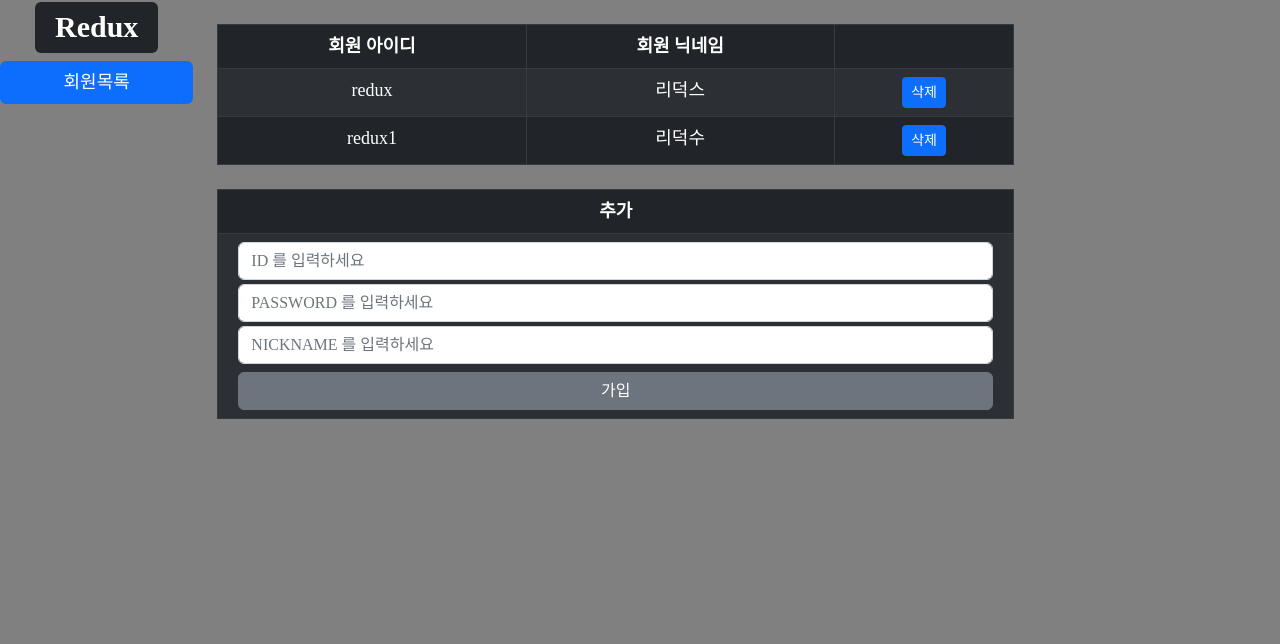
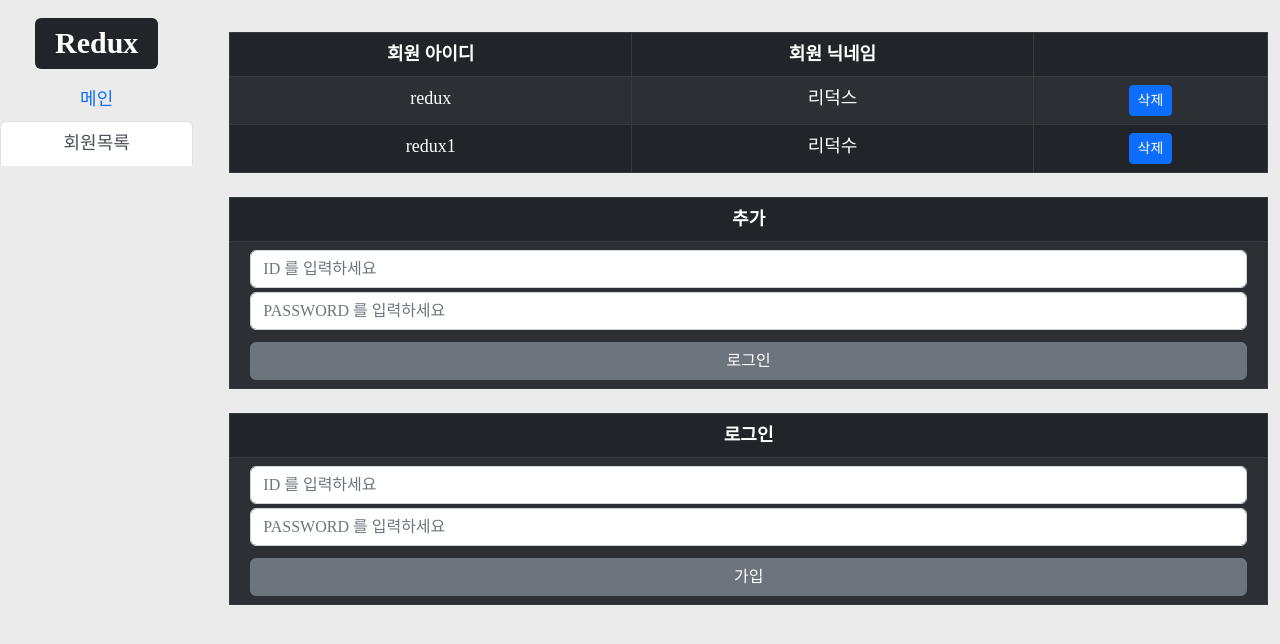
Before and after one commit to tjdals14798/React_redux, a React (Create React App) app: page / in a window 1280 px wide. Both pictures are taken after a click on the tab "회원목록". Shown: the top 644 px of the page. Built offline with nearby package versions, Linux system fonts and the light colour scheme.

Commit message:
22-08-10

```diff
--- a/src/App.css
+++ b/src/App.css
@@ -1,5 +1,5 @@
 body{
-  background: #808080;
+  background: #ebebeb;
   font-family: 'nanumsquare';
   text-align: center;
   font-size: 18px;
--- a/src/com/main.js
+++ b/src/com/main.js
@@ -5,12 +5,15 @@ import 'bootstrap/dist/css/bootstrap.min.css';
 
 export default function Main(){
     return(
-    <Tab.Container id="left-tabs-example" role="tablist" defaultActiveKey="first">
-      <Row>
+    <Tab.Container defaultActiveKey="first">
+      <Row className="mt-3">
         <Col md={2}>
-          <Nav variant="pills" className="flex-column">
+        <h1 style={{textAlign:"center"}}><Badge bg="dark">Redux</Badge></h1>
+          <Nav variant="tabs" className="flex-column">
             <Nav.Item>
-              <h1 style={{textAlign:"center"}}><Badge bg="dark">Redux</Badge></h1>
+              <Nav.Link eventKey="first">
+                메인
+              </Nav.Link>
             </Nav.Item>
             <Nav.Item>
               <Nav.Link eventKey="second">
@@ -20,8 +23,8 @@ export default function Main(){
           </Nav>
         </Col>
         <Col md={10}>
-          <Tab.Content>
-            <Tab.Pane eventKey="first" className="mt-4"> 리덕스 연습하귀ㅣ이~ </Tab.Pane>
+          <Tab.Content className="mt-3">
+            <Tab.Pane eventKey="first"> 리덕스 연습하귀ㅣ이~ </Tab.Pane>
             <Tab.Pane eventKey="second"> <Member/> </Tab.Pane>
           </Tab.Content>
         </Col>
--- a/src/com/memberInfo.js
+++ b/src/com/memberInfo.js
@@ -17,7 +17,7 @@ const MemberList = React.memo(function TodoList({ member, onRemove }) {
     );
   });
 
-export default function Member({ member, onCreate, onRemove }){
+export default function Member({ member, onCreate, onRemove, onSearch }){
 
   const [inputs,setInputs] = useState({
     id: '',
@@ -25,6 +25,12 @@ export default function Member({ member, onCreate, onRemove }){
     nickname: ''
   });
 
+  const [lgInputs,setLgInputs] = useState({
+    loginid: '',
+    loginpassword: ''
+  })
+
+  const { loginid, loginpassword } = lgInputs;
   const { id, password, nickname } = inputs;
 
   const onChange = e => {
@@ -42,11 +48,28 @@ export default function Member({ member, onCreate, onRemove }){
       password: '',
       nickname: ''
     });
-}
+  }
 
-    return(
+  const loginOnChange = e => {
+    const {name, value} = e.target;
+    setInputs({
+      ...lgInputs,
+      [name]:value
+    });
+  }
+
+  const loginOnSubmit = () => {
+    onSearch(lgInputs);
+    setLgInputs({
+      loginid: '',
+      loginpassword: ''
+    });
+  }
+
+  return(
         <>
-        <Table striped bordered hover variant="dark" className="mt-4 w-75">
+        <Container fluid="md">
+        <Table striped bordered hover variant="dark" className="w-100">
             <thead>
                 <tr><th>회원 아이디</th><th>회원 닉네임</th><th></th></tr>
             </thead>
@@ -54,7 +77,7 @@ export default function Member({ member, onCreate, onRemove }){
                 <MemberList member={member} onRemove={onRemove}/>
             </tbody>
         </Table>
-        <Table striped bordered hover variant="dark" className="mt-4 w-75">
+        <Table striped bordered hover variant="dark" className="mt-4 w-100">
           <thead>
             <tr>
               <th colSpan={2}>추가</th>
@@ -65,10 +88,32 @@ export default function Member({ member, onCreate, onRemove }){
               <td>
               <Container fluid="xl">
               <Form>
-                <Form.Group controlId="formBasicEmail">
-                  <Form.Control type="text" autoFocus placeholder="ID 를 입력하세요" name="id" value={id} onChange={onChange}/>
-                  <Form.Control type="text" autoFocus placeholder="PASSWORD 를 입력하세요" className="my-1" name="password" value={password} onChange={onChange}/>
-                  <Form.Control type="text" autoFocus placeholder="NICKNAME 를 입력하세요" name="nickname" value={nickname} onChange={onChange}/>
+                <Form.Group required controlId="formBasicEmail">
+                  <Form.Control type="text" autoFocus placeholder="ID 를 입력하세요" required name="loginid" value={loginid} onChange={loginOnChange}/>
+                  <Form.Control type="text" autoFocus placeholder="PASSWORD 를 입력하세요" required className="my-1" name="loginpassword" value={loginpassword} onChange={loginOnChange}/>
+                </Form.Group>
+                <Button variant="secondary" className="mt-2 w-100" onClick={loginOnSubmit}> 로그인 </Button>
+              </Form>
+              </Container>
+              </td>
+            </tr>
+          </tbody>
+        </Table>
+
+        <Table striped bordered hover variant="dark" className="mt-4 w-100">
+          <thead>
+            <tr>
+              <th colSpan={2}>로그인</th>
+            </tr>
+          </thead>
+          <tbody>
+            <tr>
+              <td>
+              <Container fluid="xl">
+              <Form>
+                <Form.Group required controlId="formBasicEmail">
+                  <Form.Control type="text" autoFocus placeholder="ID 를 입력하세요" required name="id" value={id} onChange={onChange}/>
+                  <Form.Control type="text" autoFocus placeholder="PASSWORD 를 입력하세요" required className="my-1" name="password" value={password} onChange={onChange}/>
                 </Form.Group>
                 <Button variant="secondary" className="mt-2 w-100" onClick={onSubmit}> 가입 </Button>
               </Form>
@@ -77,6 +122,8 @@ export default function Member({ member, onCreate, onRemove }){
             </tr>
           </tbody>
         </Table>
+
+        </Container>
         </>
     );
 }
--- a/src/containers/MemberContainer.js
+++ b/src/containers/MemberContainer.js
@@ -1,4 +1,4 @@
-import React, { useCallback } from "react";
+import React, { useCallback, useEffect, useState } from "react";
 import { useSelector, useDispatch } from "react-redux";
 import MemberInfo from "../com/memberInfo";
 import "../modules/member";
@@ -8,9 +8,26 @@ function MemberContainer(){
     const member = useSelector(state => state.member);
     const dispatch = useDispatch();
 
+    useEffect(()=>{
+        findMember(member);
+    });
+
+    const [cklogin,setCklogin] = useState(false);
+
+    const [inputs,setInputs] = useState({
+        id: "",
+        password: ""
+    });
+    const { id, password } = inputs;
+
+    const findMember = (info) => {
+        if(member.find((item) => item.id === id && item.password === password)) setCklogin(true)
+    }
+    const onSearch = useCallback(text => setInputs(text));
+
     const onCreate = text => dispatch(addMember(text));
     const onRemove = useCallback(id => dispatch(removeMember(id),[dispatch]));
-    return <MemberInfo member={member} onCreate={onCreate} onRemove={onRemove}/>
+    return <MemberInfo member={member} onCreate={onCreate} onRemove={onRemove} onSearch={onSearch} cklogin={cklogin}/>
 }
 
 export default MemberContainer;
```
